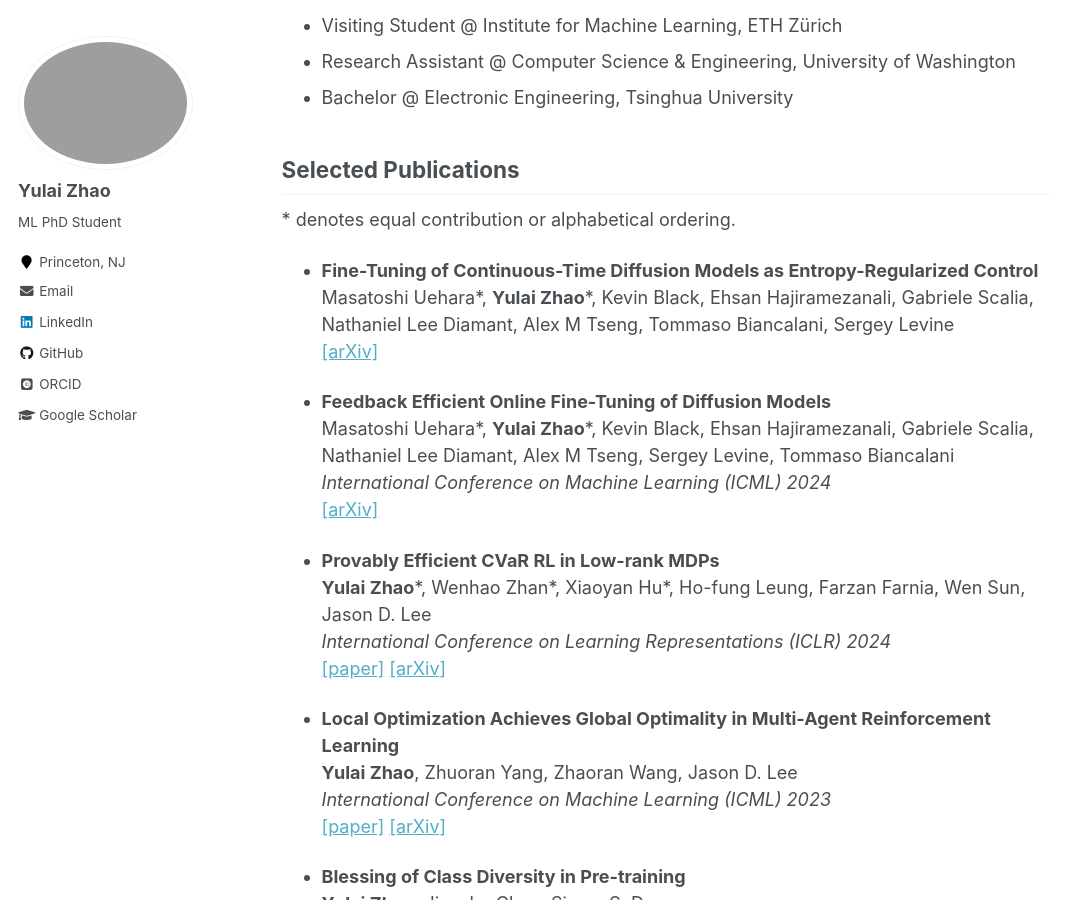
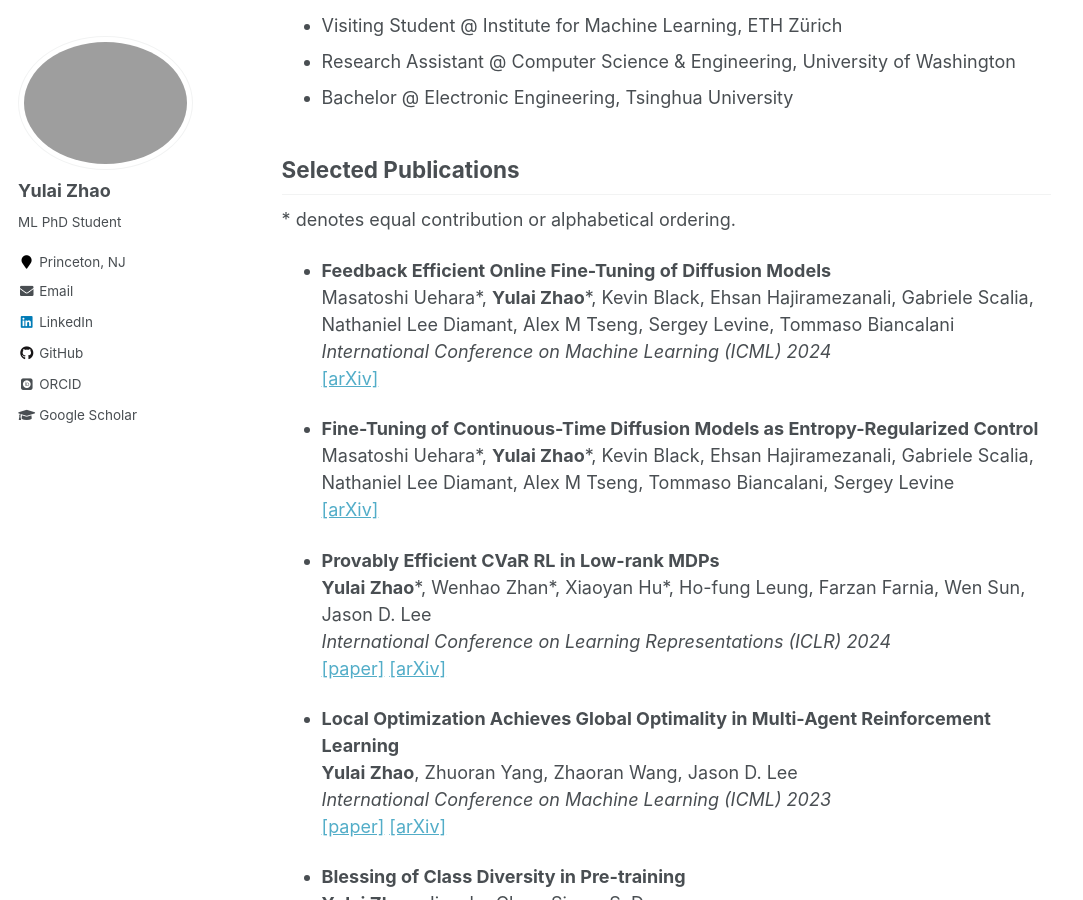
Before and after one commit to zhaoyl18/zhaoyl18.github.io, a Jekyll site: the page built from _pages/about.md, in a window 1280 px wide and 900 px high, scrolled down 418 px. Shown: the whole window, without its empty margins (0-1083 px from the left). Built offline with Jekyll 4.4.1, drawn with Linux system fonts in a browser that asks for light colours; some web fonts are replaced.

```diff
--- a/_pages/about.md
+++ b/_pages/about.md
@@ -23,14 +23,14 @@ My research primarily explores the theories and empirical applications of reinfo
 
 \* denotes equal contribution or alphabetical ordering.
 
-- **Fine-Tuning of Continuous-Time Diffusion Models as Entropy-Regularized Control**
-  Masatoshi Uehara\*, **Yulai Zhao**\*, Kevin Black, Ehsan Hajiramezanali, Gabriele Scalia, Nathaniel Lee Diamant, Alex M Tseng, Tommaso Biancalani, Sergey Levine
-  [[arXiv]](https://arxiv.org/abs/2402.15194)
-
 - **Feedback Efficient Online Fine-Tuning of Diffusion Models**
   Masatoshi Uehara\*, **Yulai Zhao**\*, Kevin Black, Ehsan Hajiramezanali, Gabriele Scalia, Nathaniel Lee Diamant, Alex M Tseng, Sergey Levine, Tommaso Biancalani
   *International Conference on Machine Learning (ICML) 2024*
   [[arXiv]](https://arxiv.org/abs/2402.16359)
+
+- **Fine-Tuning of Continuous-Time Diffusion Models as Entropy-Regularized Control**
+  Masatoshi Uehara\*, **Yulai Zhao**\*, Kevin Black, Ehsan Hajiramezanali, Gabriele Scalia, Nathaniel Lee Diamant, Alex M Tseng, Tommaso Biancalani, Sergey Levine
+  [[arXiv]](https://arxiv.org/abs/2402.15194)
 
 - **Provably Efficient CVaR RL in Low-rank MDPs**
   **Yulai Zhao**\*, Wenhao Zhan\*, Xiaoyan Hu\*, Ho-fung Leung, Farzan Farnia, Wen Sun, Jason D. Lee
```
